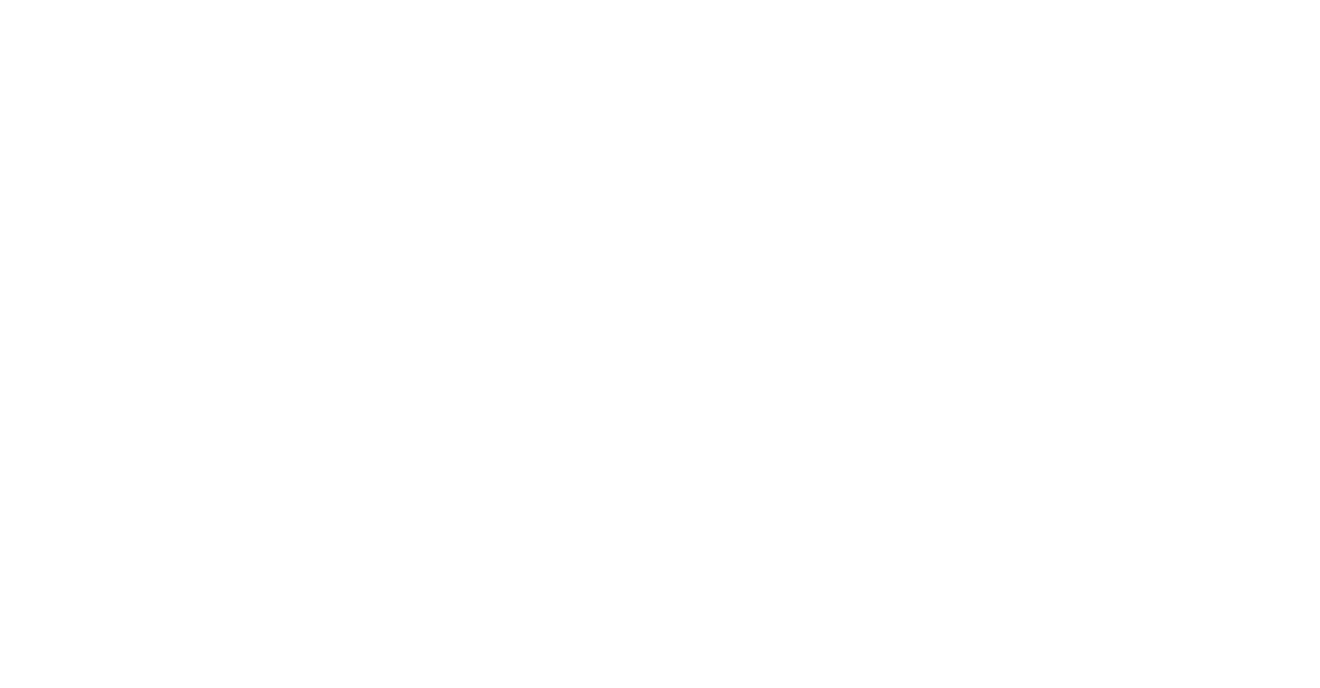
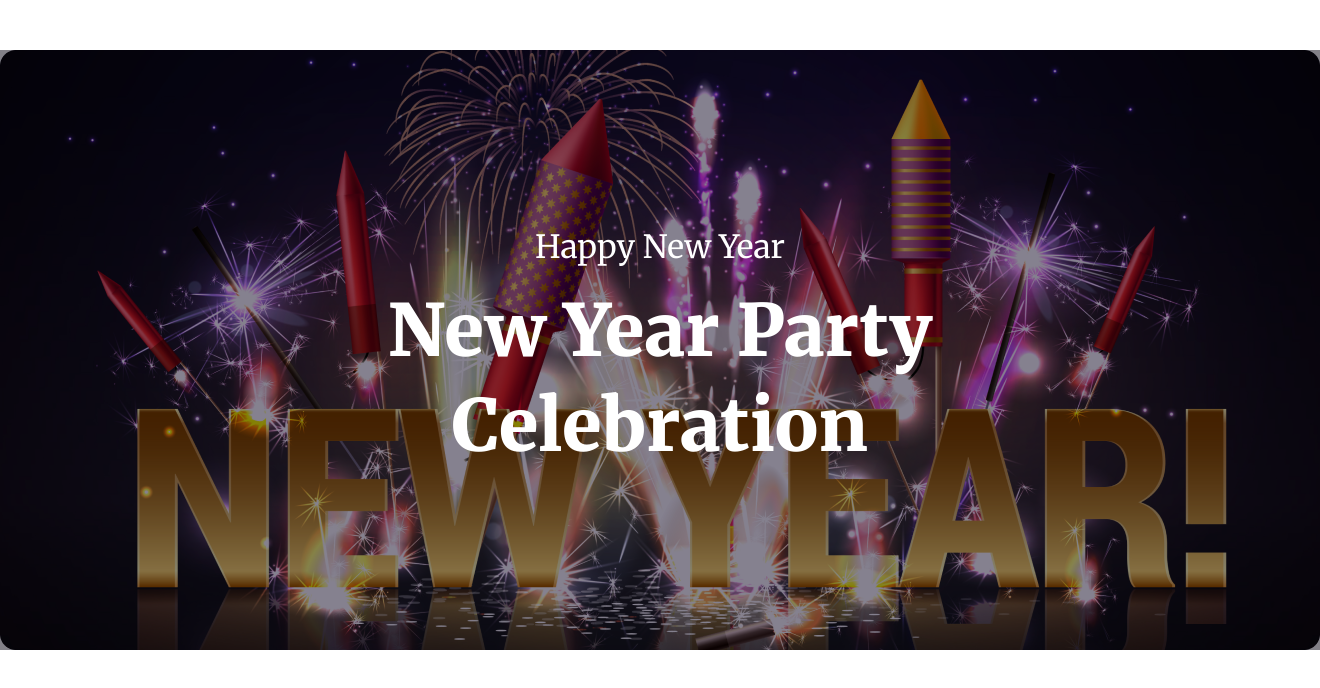
Before and after one commit to faaahimdev/6-practice-reward, a plain HTML site: page index.html in a window 1280 px wide. Shown: the whole page, 1320 px wide, since content can reach past the window. Drawn offline with Linux system fonts and the light colour scheme.

Commit message:
banner section designed

```diff
--- a/css/styles.css
+++ b/css/styles.css
@@ -1,6 +1,56 @@
-
 @import url('https://fonts.googleapis.com/css2?family=Merriweather:ital,wght@0,300;0,400;0,700;0,900;1,300;1,400;1,700;1,900&display=swap');
 
-body{
+* {
+    box-sizing: border-box;
+    margin: 0;
+    padding: 0;
+}
+
+body {
     font-family: "Merriweather", serif;
 }
+
+/* banner section style starts here */
+.banner-container {
+    width: 1320px;
+    height: 600px;
+    margin: 0 auto;
+    background-color: rgba(7, 2, 17, 0.5);
+    background-image: url('/images/Banner-Image.png');
+    background-blend-mode: overlay;
+    margin-top: 50px;
+    background-position: center;
+    background-repeat: no-repeat;
+    background-size: cover;
+}
+
+.banner-content {
+    display: flex;
+    flex-direction: column;
+    justify-content: center;
+    align-items: center;
+    height: 600px;
+}
+
+.banner-content p {
+    color: rgb(255, 255, 255);
+    font-family: Merriweather;
+    font-size: 32px;
+    font-weight: 400;
+    line-height: 40px;
+    letter-spacing: 0%;
+    text-align: center;
+    margin-bottom: 16px;
+}
+
+.banner-content h1 {
+    color: rgb(255, 255, 255);
+    font-family: Merriweather;
+    font-size: 72px;
+    font-weight: 900;
+    line-height: 95px;
+    letter-spacing: 0%;
+    text-align: center;
+}
+
+/* banner section style ends here */
--- a/index.html
+++ b/index.html
@@ -7,15 +7,17 @@
     <title>Food Restaurant</title>
 </head>
 <body>
-    <header>
+    <header class="banner-container">
+        <div class="banner-content">
+            <p>Happy New Year</p>
+            <h1>New Year Party <br>Celebration</h1>
+        </div>
+    </header>
 
+    <main>
+    </main>
 
-    </header>
-    <main>
-
-    </main>
     <footer>
-
     </footer>
 </body>
 </html>
```
Also changed, not shown: images/Banner-Image.png (renamed from images/Banner Image.png).
